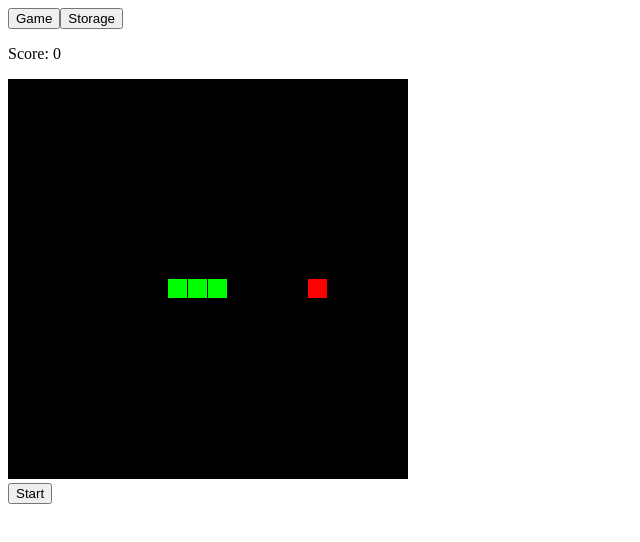
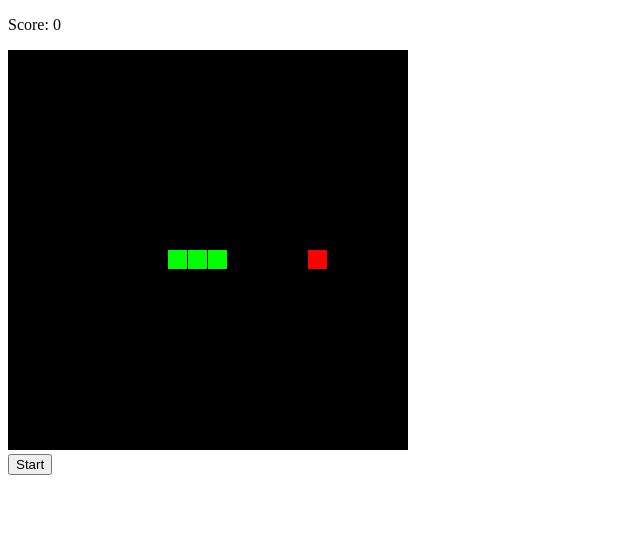
Before and after one commit to Wendigo11235/space-snek, a React (Vite) app: page / in a window 1280 px wide. Shown: the top 542 px of the page, without its empty margins (0-640 px from the left). Built offline with nearby package versions, Linux system fonts and the light colour scheme.

Commit message:
removed storage page

```diff
--- a/src/App.jsx
+++ b/src/App.jsx
@@ -1,18 +1,12 @@
 import { useState } from 'react'
-import Nav from './components/Nav'
 import Game from './pages/Game'
-import Storage from './pages/Storage'
 
 function App() {
-   const [currentPage, setCurrentPage] = useState('game')
-
-   return (
-       <div>
-           <Nav currentPage={currentPage} setCurrentPage={setCurrentPage} />
-           {currentPage === 'game' && <Game />}
-           {currentPage === 'storage' && <Storage />}
-       </div>
-   )
+  return (
+    <div>
+      <Game />
+    </div>
+  )
 }
 
 export default App
--- a/src/components/Nav.jsx
+++ /dev/null
@@ -1,10 +0,0 @@
-function Nav({ currentPage, setCurrentPage }) {
-    return (
-        <nav>
-            <button onClick={() => setCurrentPage('game')}>Game</button>
-            <button onClick={() => setCurrentPage('storage')}>Storage</button>
-        </nav>
-    )
-}
-
-export default Nav
--- a/src/pages/Storage.jsx
+++ /dev/null
@@ -1,5 +0,0 @@
-function Storage() {
-    return <h2>Storage Page</h2>
-}
-
-export default Storage
```
